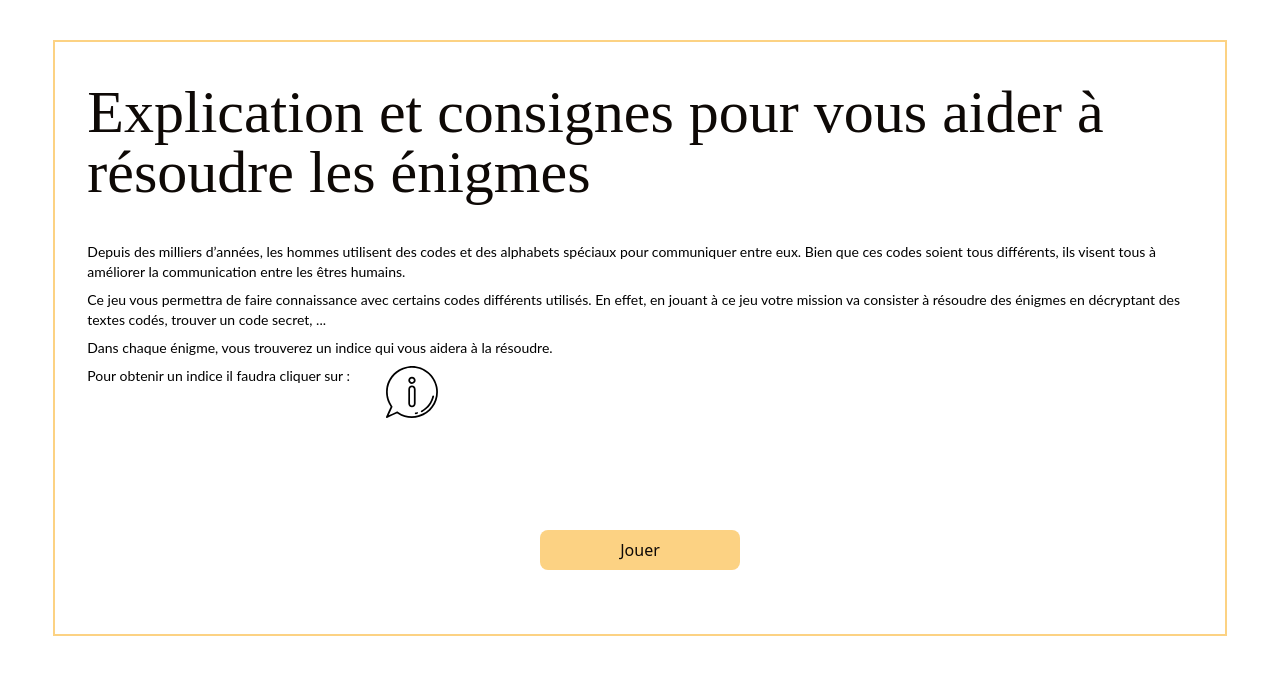
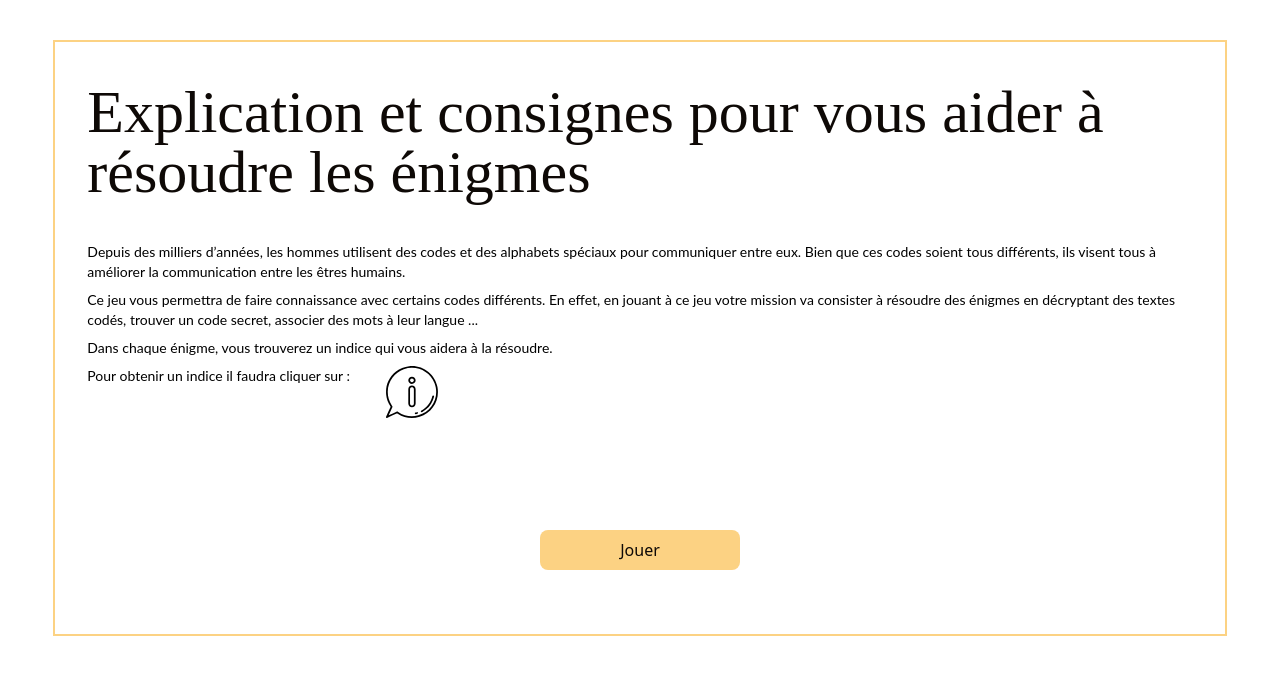
Before and after one commit to aeccher/projets6, a Vue app: page /consignes in a window 1280 px wide. Shown: the top 674 px of the page. Built offline with nearby package versions, Linux system fonts and the light colour scheme.

Commit message:
Modification du texte des sonsignes

```diff
--- a/src/views/ConsignesView.vue
+++ b/src/views/ConsignesView.vue
@@ -7,8 +7,8 @@
         codes soient tous différents, ils visent tous à améliorer la communication entre les êtres humains.
       </p>
       <p class="px-8 pt-2 font-lato text-sm">
-        Ce jeu vous permettra de faire connaissance avec certains codes différents utilisés. En effet, en jouant à ce jeu votre mission va
-        consister à résoudre des énigmes en décryptant des textes codés, trouver un code secret, ...
+        Ce jeu vous permettra de faire connaissance avec certains codes différents. En effet, en jouant à ce jeu votre mission va consister
+        à résoudre des énigmes en décryptant des textes codés, trouver un code secret, associer des mots à leur langue ...
       </p>
       <p class="px-8 pt-2 font-lato text-sm">Dans chaque énigme, vous trouverez un indice qui vous aidera à la résoudre.</p>
       <div class="flex">
--- a/src/views/Enigme5View.vue
+++ b/src/views/Enigme5View.vue
@@ -29,7 +29,7 @@
 
   <!-- Affiche le bouton si le mot est correct -->
   <Router-Link to="/enigme6">
-    <button v-if="correct" class="font-Lato m-auto mt-20 flex h-10 items-center justify-center rounded-lg bg-vert px-20 text-blanc">
+    <button v-if="correct" class="font-Lato m-auto mt-52 flex h-10 items-center justify-center rounded-lg bg-vert px-20 text-blanc">
       Énigme suivante
     </button></Router-Link
   >
@@ -137,7 +137,7 @@ export default {
 .game-container {
   display: flex;
   justify-content: space-around;
-  margin-top: 20px;
+  margin-top: 40px;
 }
 
 .word-list,
```
